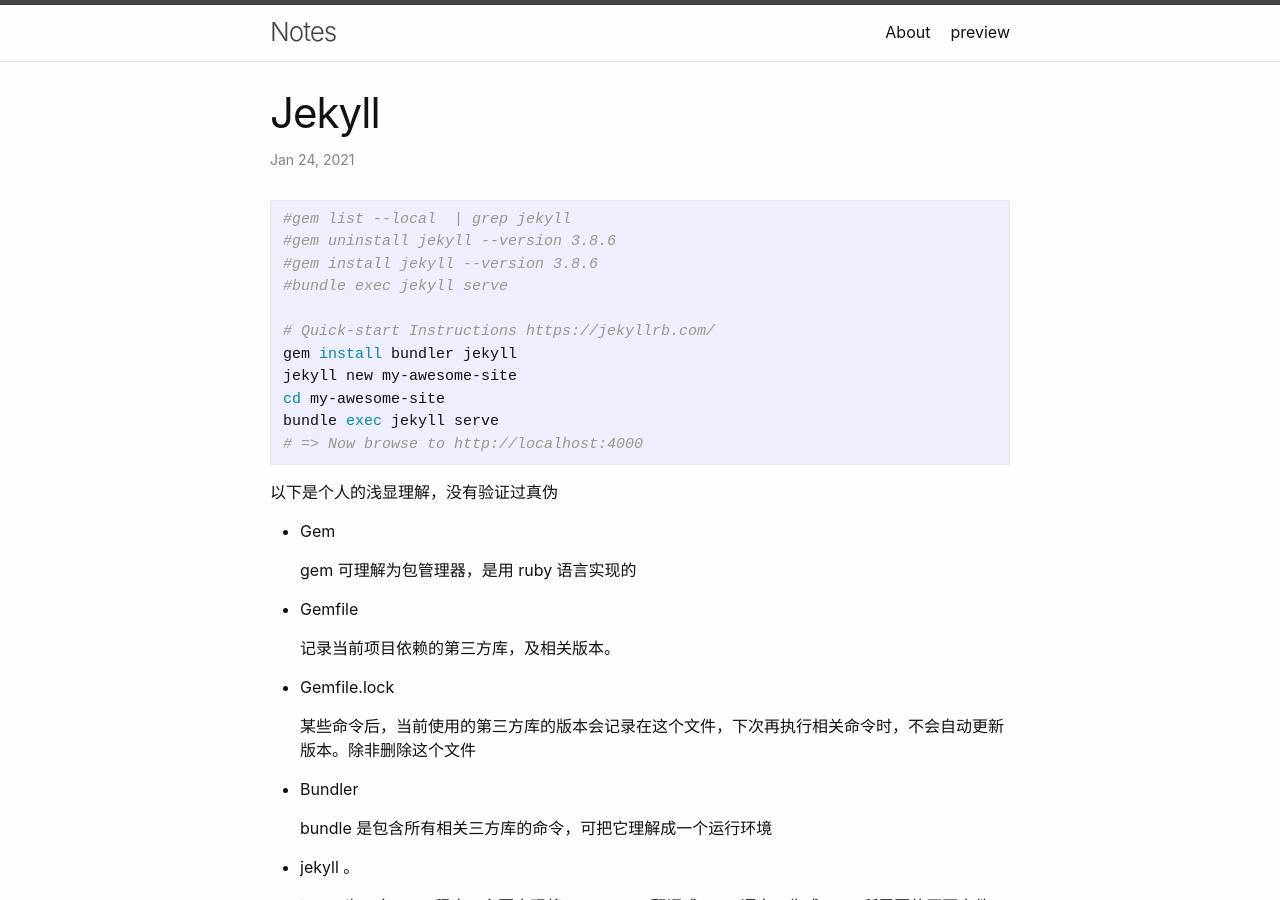
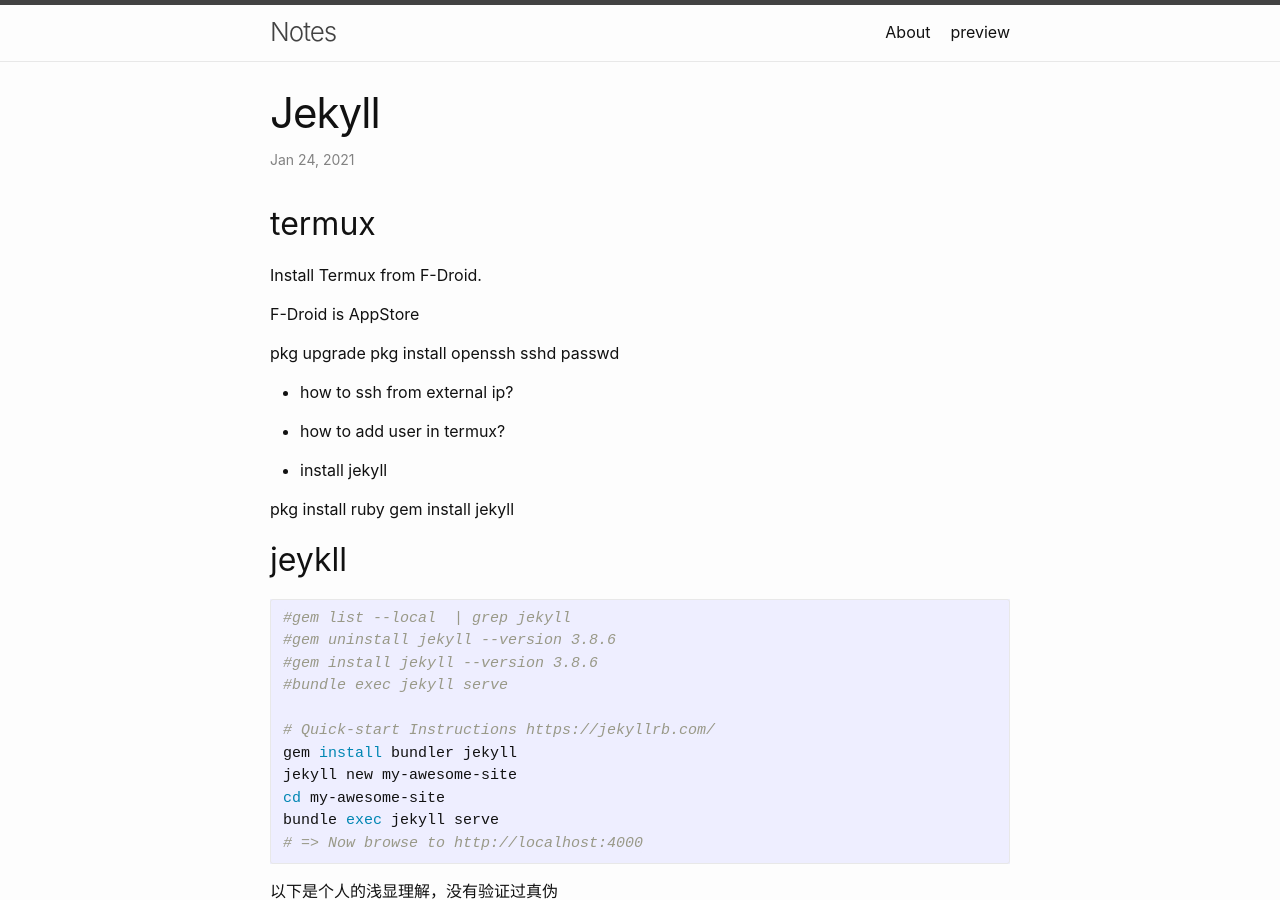
Before and after one commit to wangtiga/wangtiga.github.io, a Jekyll site: the page built from _previews/jekyll.md, in a window 1280 px wide and 900 px high. Built offline with Jekyll 4.4.1, drawn with Linux system fonts in a browser that asks for light colours.

Commit message:
updated from r1

````diff
--- a/_previews/jekyll.md
+++ b/_previews/jekyll.md
@@ -6,6 +6,30 @@ tags:   tech
 ---
 
 
+## termux
+
+Install Termux from F-Droid.
+
+F-Droid is AppStore
+
+
+pkg upgrade
+pkg install openssh
+sshd
+passwd
+
+- how to ssh from external ip?
+
+- how to add user in termux?
+
+- install jekyll
+
+pkg install ruby
+gem install jekyll
+
+
+
+## jeykll
 
 ```shell
 #gem list --local  | grep jekyll
````
Also changed, not shown: _previews/2021-01-14-finite_state_machine_fsm.md (+9 -0 lines).
